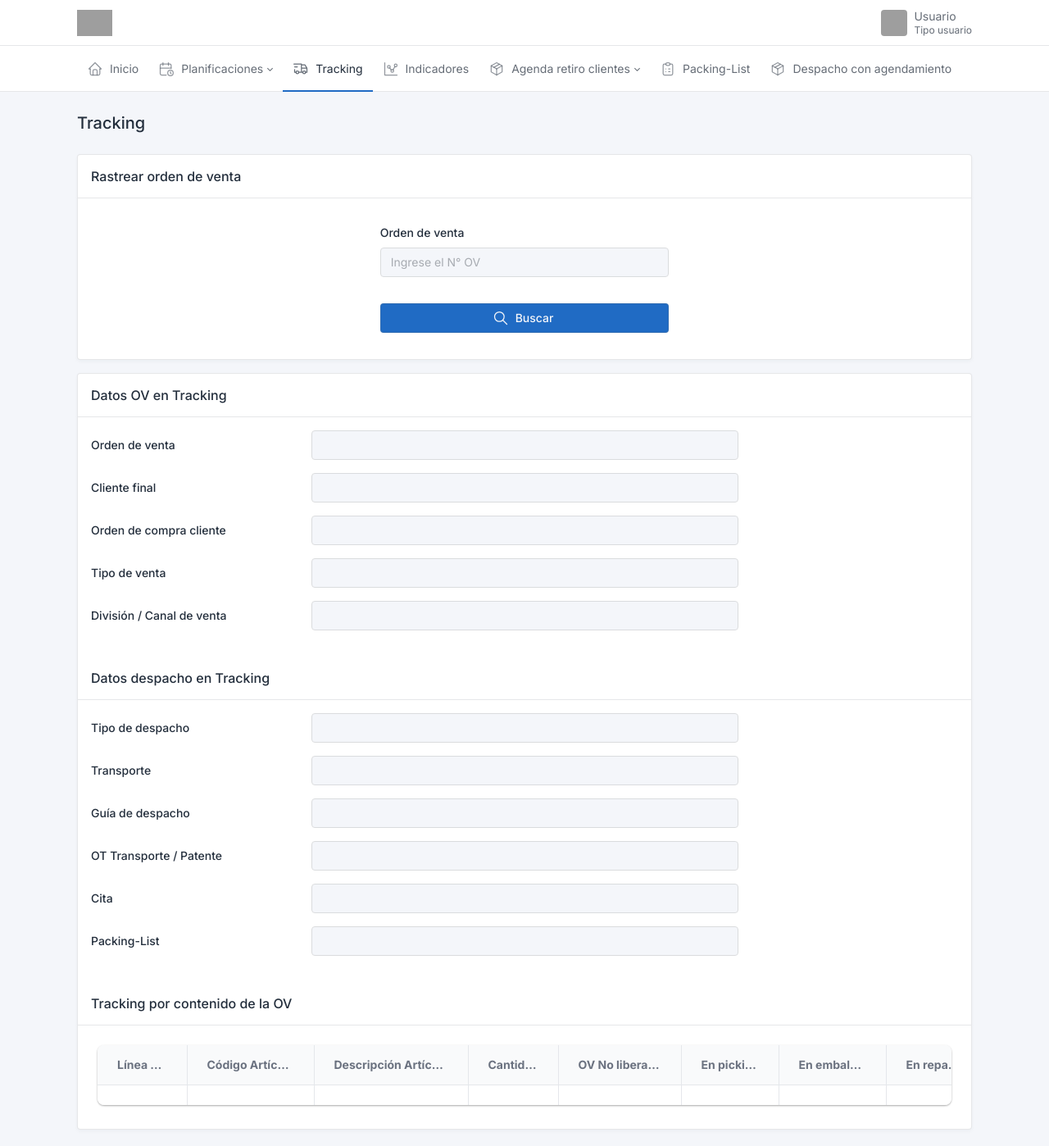
After one commit to nctd/proyecto-titulo, a Django app: page /tracking/ in a window 1280 px wide. The commit adds this page. Shown: the whole page at 82% size. Run offline with Django 3.2, Linux system fonts and the light colour scheme; lists and menus that the app fills with data are empty; some libraries are stand-ins or nearby versions; grey boxes are pictures that could not be loaded.

Commit message:
tracking template

```diff
--- a/control_procesos_logisticos/cplUrls.py
+++ b/control_procesos_logisticos/cplUrls.py
@@ -1,7 +1,8 @@
-from control_procesos_logisticos.views import home,planificacion
+from control_procesos_logisticos.views import home,planificacion,tracking
 from django.urls import path
 
 urlpatterns = [
     path('',home, name='home'),
     path('planificacion/',planificacion, name='planificacion'),
+    path('tracking/',tracking, name='tracking'),
 ]
--- a/control_procesos_logisticos/templates/base.html
+++ b/control_procesos_logisticos/templates/base.html
@@ -33,7 +33,7 @@
                 </button>
                 <h1 class="navbar-brand navbar-brand-autodark d-none-navbar-horizontal pe-0 pe-md-3">
                     <a href="/">
-                        <img src="{% static 'img/logo1.svg' %}" width="110" height="32" alt="Logo"
+                        <img src="{% static 'img/logo2.svg' %}" width="110" height="32" alt="Logo"
                             class="navbar-brand-image">
                     </a>
                 </h1>
@@ -42,7 +42,7 @@
                         <a href="#" class="nav-link d-flex lh-1 text-reset p-0" data-bs-toggle="dropdown"
                             aria-label="Open user menu">
                             <span class="avatar avatar-sm"
-                                style="background-image: url(../static/img/logo1.svg)"></span>
+                                style="background-image: url(../static/img/logo2.svg)"></span>
                             <div class="d-none d-xl-block ps-2">
                                 <div>Usuario</div>
                                 <div class="mt-1 small text-muted">Tipo usuario</div>
@@ -116,8 +116,8 @@
                                     </div>
                                 </div>
                             </li>
-                            <li class="nav-item">
-                                <a class="nav-link" href="/">
+                            <li class="nav-item" id='nav-item-tracking'>
+                                <a class="nav-link" href="{% url 'tracking' %}">
                                     <span class="nav-link-icon d-md-none d-lg-inline-block">
                                         <!-- Download SVG icon from http://tabler-icons.io/i/truck-delivery -->
                                         <svg xmlns="http://www.w3.org/2000/svg" class="icon" width="24" height="24"
--- /dev/null
+++ b/control_procesos_logisticos/templates/tracking/tracking.html
@@ -0,0 +1,180 @@
+{% extends 'base.html' %}
+
+{% block content %}
+
+<div class="container-xl">
+    <!-- Page title -->
+    <div class="page-header d-print-none">
+        <div class="row align-items-center">
+            <div class="col">
+                <h2 class="page-title">
+                    Tracking
+                </h2>
+            </div>
+        </div>
+    </div>
+</div>
+<div class="page-body">
+    <div class="container-xl">
+        <!-- Content here -->
+        <div class='row row-cards'>
+
+            <div class="col-12">
+                <div class="card">
+                    <div class='card-header'>
+                        <h3 class="card-title">Rastrear orden de venta</h3>
+                    </div>
+                    <div class="card-body">
+                        <div class="d-flex justify-content-center align-items-center mb-n3 mt-3">
+                            <div class="col-6 col-sm-4 col-md-2 col-lg-4 mb-3">
+                                <label class="form-label">Orden de venta</label>
+                                <input type="text" class="form-control" name="example-text-input"
+                                    placeholder="Ingrese el N° OV">
+                            </div>
+                        </div>
+                        <div class="d-flex justify-content-center align-items-center mb-n3 mt-3">
+                            <div class="col-6 col-sm-4 col-md-2 col-lg-4 mb-3">
+                                <button class="btn btn-primary w-100" id='btn-cargar'>
+                                    <!-- Download SVG icon from http://tabler-icons.io/i/search -->
+                                    <svg xmlns="http://www.w3.org/2000/svg" class="icon" width="24" height="24"
+                                        viewBox="0 0 24 24" stroke-width="2" stroke="currentColor" fill="none"
+                                        stroke-linecap="round" stroke-linejoin="round">
+                                        <path stroke="none" d="M0 0h24v24H0z" fill="none" />
+                                        <circle cx="10" cy="10" r="7" />
+                                        <line x1="21" y1="21" x2="15" y2="15" />
+                                    </svg>
+                                    Buscar
+                                </button>
+                            </div>
+                        </div>
+                    </div>
+
+                </div>
+            </div>
+
+            <div class="col-12">
+                <div class="card">
+                    <!-- Datos OV en Tracking< -->
+                    <div class="card-header">
+                        <h3 class="card-title">Datos OV en Tracking</h3>
+                    </div>
+
+                    <div class='card-body'>
+                        <div class="form-group mb-3 row">
+                            <label class="form-label col-3 col-form-label">Orden de venta</label>
+                            <div class="col-6">
+                                <input type="text" class="form-control" readonly>
+
+                            </div>
+                        </div>
+
+                        <div class="form-group mb-3 row">
+                            <label class="form-label col-3 col-form-label">Cliente final</label>
+                            <div class="col-6">
+                                <input type="text" class="form-control" readonly>
+                            </div>
+                        </div>
+
+                        <div class="form-group mb-3 row">
+                            <label class="form-label col-3 col-form-label">Orden de compra cliente</label>
+                            <div class="col-6">
+                                <input type="text" class="form-control" readonly>
+                            </div>
+                        </div>
+
+                        <div class="form-group mb-3 row">
+                            <label class="form-label col-3 col-form-label">Tipo de venta</label>
+                            <div class="col-6">
+                                <input type="text" class="form-control" readonly>
+                            </div>
+                        </div>
+
+                        <div class="form-group mb-3 row">
+                            <label class="form-label col-3 col-form-label">División / Canal de venta</label>
+                            <div class="col-6">
+                                <input type="text" class="form-control" readonly>
+                            </div>
+                        </div>
+
+                    </div>
+
+                    <!-- Datos despacho en Tracking -->
+                    <div class="card-header">
+                        <h3 class="card-title">Datos despacho en Tracking</h3>
+                    </div>
+                    <div class="card-body">
+                        <div class="form-group mb-3 row">
+                            <label class="form-label col-3 col-form-label">Tipo de despacho</label>
+                            <div class="col-6">
+                                <input type="text" class="form-control" readonly>
+
+                            </div>
+                        </div>
+
+                        <div class="form-group mb-3 row">
+                            <label class="form-label col-3 col-form-label">Transporte</label>
+                            <div class="col-6">
+                                <input type="text" class="form-control" readonly>
+                            </div>
+                        </div>
+
+                        <div class="form-group mb-3 row">
+                            <label class="form-label col-3 col-form-label">Guía de despacho</label>
+                            <div class="col-6">
+                                <input type="text" class="form-control" readonly>
+                            </div>
+                        </div>
+
+                        <div class="form-group mb-3 row">
+                            <label class="form-label col-3 col-form-label">OT Transporte / Patente</label>
+                            <div class="col-6">
+                                <input type="text" class="form-control" readonly>
+                            </div>
+                        </div>
+
+                        <div class="form-group mb-3 row">
+                            <label class="form-label col-3 col-form-label">Cita</label>
+                            <div class="col-6">
+                                <input type="text" class="form-control" readonly>
+                            </div>
+                        </div>
+                        <div class="form-group mb-3 row">
+                            <label class="form-label col-3 col-form-label">Packing-List</label>
+                            <div class="col-6">
+                                <input type="text" class="form-control" readonly>
+                            </div>
+                        </div>
+                    </div>
+
+                    <!-- Tracking por contenido de la OV -->
+
+                    <div class="card-header">
+                        <h3 class="card-title">Tracking por contenido de la OV</h3>
+                    </div>
+                    <div class="card-body">
+                        <div id="wrapper"></div>
+                    </div>
+                </div>
+            </div>
+
+            <script>
+                const e = document.getElementById('nav-item-tracking')
+                e.classList.add('active')
+
+            </script>
+
+            <script>
+                new gridjs.Grid({
+                    columns: ['Línea OV', 'Código Artículo', 'Descripción Artículo', 'Cantidad', 'OV No liberada', 'En picking', 'En embalaje', 'En reparto'],
+                    style: {
+                        th: {
+                            'width': '100%'
+                        },
+                        container: {
+                            'padding': '8px',
+                        }
+                    },
+                    data: [[]]
+                }).render(document.getElementById("wrapper"));
+            </script>
+            {% endblock %}
--- a/control_procesos_logisticos/views.py
+++ b/control_procesos_logisticos/views.py
@@ -1,3 +1,4 @@
+from control_procesos_logisticos.forms import planificacionRegistro
 from django.shortcuts import render
 
 # Create your views here.
@@ -5,4 +6,7 @@ def home(request):
     return render(request,'index.html')
 
 def planificacion(request):
-        return render(request,'planificacion.html')
+    return render(request,'planificacion/planificacion.html')
+
+def tracking(request):
+    return render(request,'tracking/tracking.html')
```
Also changed, not shown: control_procesos_logisticos/forms.py (added, +9 -0 lines), control_procesos_logisticos/models.py (+14 -0 lines), control_procesos_logisticos/templates/planificacion/planificacion.html (renamed from control_procesos_logisticos/templates/planificacion.html, +27 -110 lines), control_procesos_logisticos/migrations/0002_planificacion.py (added).
